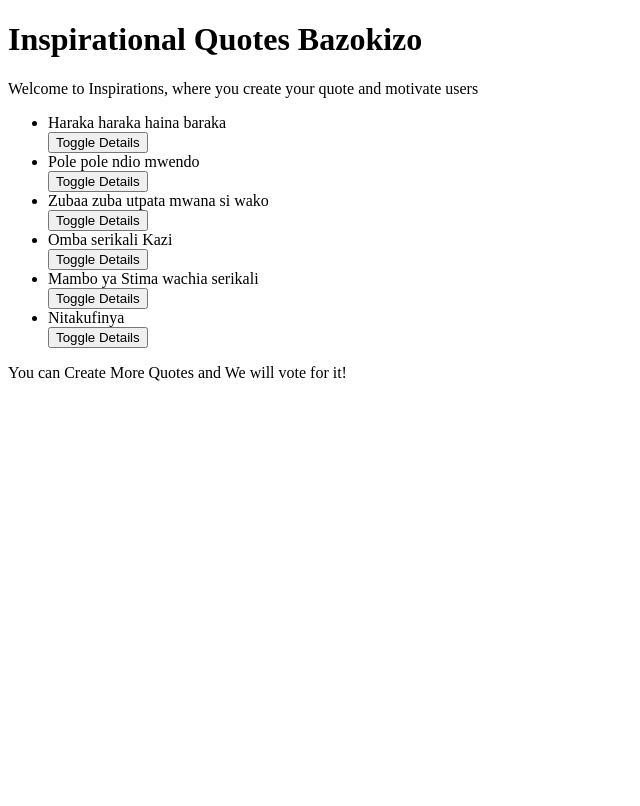
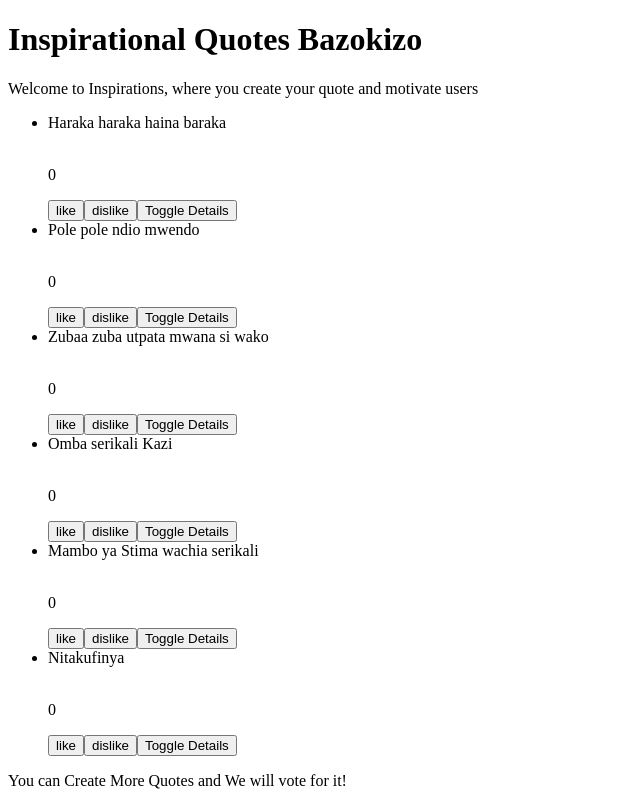
Before and after one commit to Grievi/Quotes-app, an Angular app in the folder quotes/: page / in a window 1280 px wide. Shown: the whole page, without its empty margins (0-640 px from the left). Built offline with nearby package versions, Linux system fonts and the light colour scheme.

Commit message:
edit quote.component

```diff
--- a/quotes/src/app/quote-detail/quote-detail.component.html
+++ b/quotes/src/app/quote-detail/quote-detail.component.html
@@ -1,4 +1,7 @@
 <p>
     {{quote.description}}
 </p>
-<button (click)='quoteComplete(true)'>Delete</button>
+<div>
+    <button (click)='quoteComplete(true)'>Delete</button>
+
+</div>
--- a/quotes/src/app/quote/quote.component.html
+++ b/quotes/src/app/quote/quote.component.html
@@ -2,11 +2,17 @@
     <h1>Inspirational Quotes Bazokizo</h1>
     <p>Welcome to Inspirations, where you create your quote and motivate users</p>
     <ul>
-      <li *ngFor = 'let quote of quotes; let i=index'>
-        {{quote.name}} <br>
-        <button (click)='toggleDetails(i)'>Toggle Details</button>
-        <app-quote-detail *ngIf='quote.showDescription' [quote]='quote'(isComplete)='completeQuote($event,i)'></app-quote-detail>
-    </li>
+        <div *ngFor = 'let quote of quotes; let i=index'>
+            <li > {{quote.name}}</li>
+                <br>
+                <p>{{numberOfLikes}}</p>
+                <button (click)='likeButtonClick()'>like </button>
+                <button (click)='disLikeButtonClick()'>dislike </button>
+                <app-quote-detail *ngIf='quote.showDescription' [quote]='quote'(isComplete)='completeQuote($event,i)'></app-quote-detail>
+                <button (click)='toggleDetails(i)'>Toggle Details</button>
+
+
+        </div>
     </ul>
     <p *ngIf='quotes.length > 5'>You can Create More Quotes and We will vote for it!</p>
 </div>
--- a/quotes/src/app/quote/quote.component.ts
+++ b/quotes/src/app/quote/quote.component.ts
@@ -25,6 +25,16 @@ export class QuoteComponent implements OnInit {
       this.quotes.splice(index,1)
     }
   }
+  numberOfLikes:number=0;
+
+  likeButtonClick(){
+    this.numberOfLikes++;
+  }
+
+  disLikeButtonClick(){
+    this.numberOfLikes--;
+  }
+
   constructor() { }
 
   ngOnInit(): void {
```
